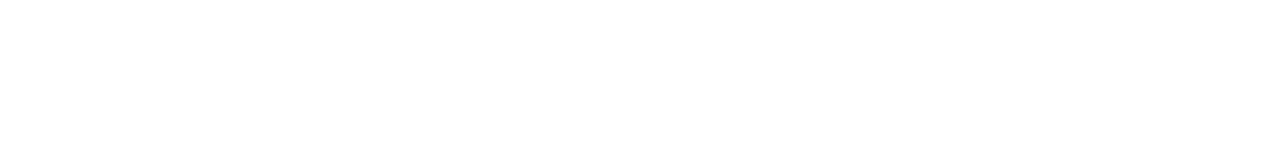
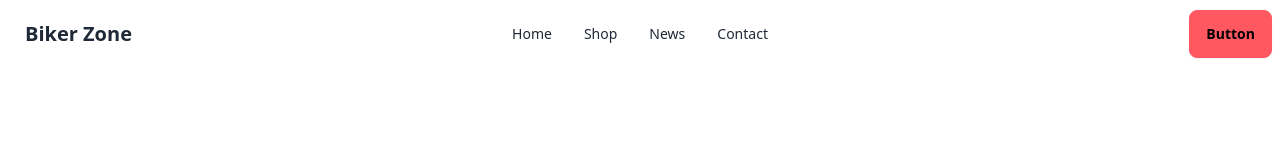
Before and after one commit to syedshohag477/Biker-Zone, a plain HTML site: page index.html in a window 1280 px wide. Drawn offline with nearby package versions, Linux system fonts and the light colour scheme.

Commit message:
1st navbar section added

```diff
--- a/index.html
+++ b/index.html
@@ -4,8 +4,49 @@
     <meta charset="UTF-8">
     <meta name="viewport" content="width=device-width, initial-scale=1.0">
     <title>Biker Zone</title>
+    <!-- tailwind and daisyui -->
+    <link href="https://cdn.jsdelivr.net/npm/daisyui@4.6.0/dist/full.min.css" rel="stylesheet" type="text/css" />
+<script src="https://cdn.tailwindcss.com"></script>
 </head>
 <body>
+    <header>
+        <nav>
+            <div class="navbar bg-base-100">
+                <div class="navbar-start">
+                  <div class="dropdown">
+                    <div tabindex="0" role="button" class="btn btn-ghost lg:hidden">
+                      <svg xmlns="http://www.w3.org/2000/svg" class="h-5 w-5" fill="none" viewBox="0 0 24 24" stroke="currentColor"><path stroke-linecap="round" stroke-linejoin="round" stroke-width="2" d="M4 6h16M4 12h8m-8 6h16" /></svg>
+                    </div>
+                    <ul tabindex="0" class="menu menu-sm dropdown-content mt-3 z-[1] p-2 shadow bg-base-100 rounded-box w-52">
+                    <ul>
+                      <li><a>Home</a></li>
+                      <li><a>Shop</a></li>
+                      <li><a>News</a></li>
+                      <li><a>Contact</a></li>
+                    </ul>
+                  </div>
+                  <a class="btn btn-ghost text-xl">Biker Zone</a>
+                </div>
+                <div class="navbar-center hidden lg:flex">
+                  <ul class="menu menu-horizontal px-1">
+                    <li><a>Home</a></li>
+                      <li><a>Shop</a></li>
+                      <li><a>News</a></li>
+                      <li><a>Contact</a></li>
+                  </ul>
+                </div>
+                <div class="navbar-end">
+                  <a class="btn btn-error">Button</a>
+                </div>
+              </div>
+        </nav>
 
+    </header>
+    <main>
+
+    </main>
+    <footer>
+
+    </footer>
 </body>
 </html>
--- /dev/null
+++ b/tailwind.config.js
@@ -0,0 +1,8 @@
+/** @type {import('tailwindcss').Config} */
+module.exports = {
+    content: ["./src/**/*.{html,js}"],
+    theme: {
+      extend: {},
+    },
+    plugins: [],
+  }
```
